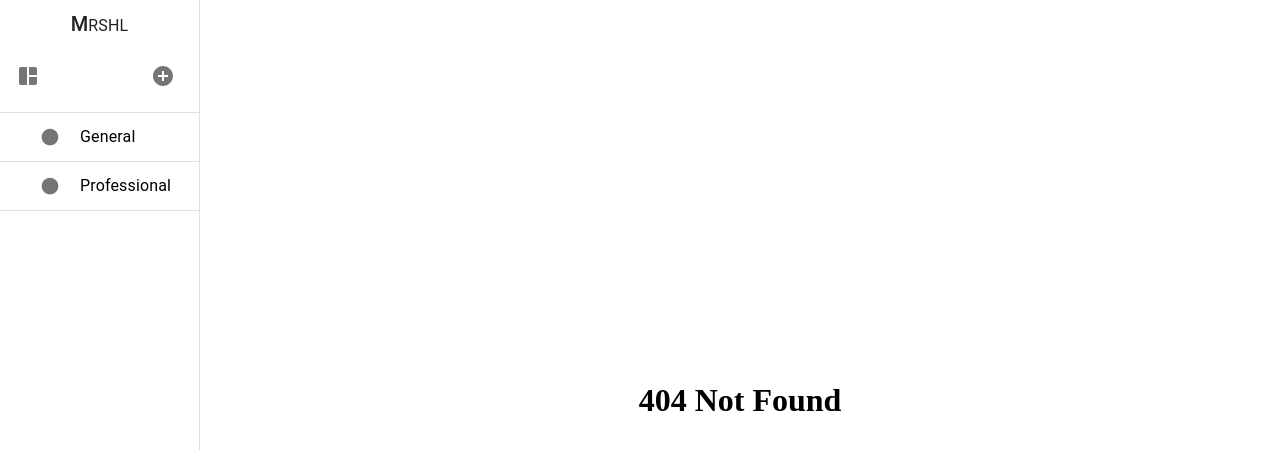
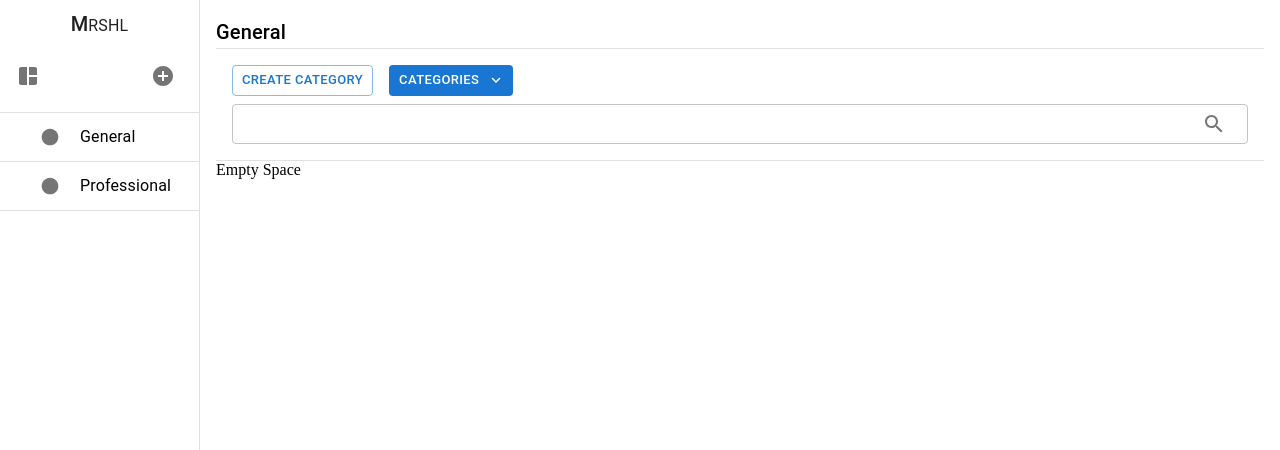
Before and after one commit to Arslan-Soomro/Mrshl-1, a React app: page /boards/1/1 in a window 1280 px wide. Before the commit this address had no page. Shown: the top 450 px of the page. Built offline with nearby package versions, Linux system fonts and the light colour scheme; the HTML template or start-up script is replaced by a standard one.

Commit message:
Add Routing

```diff
--- a/src/App.tsx
+++ b/src/App.tsx
@@ -1,10 +1,9 @@
 import Layout from "./components/Layout";
-import Csidebar from "./components/Csidebar";
 import Header from "./components/Header";
 import useStore from "./utils/store";
 import { Routes, Route } from "react-router-dom";
-import { useEffect } from "react";
-import SmartCardsList from "./components/SmartCardsList";
+import SmartSidebar from "./components/SmartSidebar";
+import RouteCardsList from "./components/RouteCardsList";
 
 //TODO make layout of cardslist responsive
 
@@ -14,7 +13,59 @@ function App() {
   return (
     <div className="App">
       <Routes>
-        {/*boards.map((item) => {
+
+        <Route path="/boards/:boardId/:catName"
+          element={
+            <Layout
+              side={
+                <SmartSidebar />
+              }
+              content={
+                <>
+                  <Header />
+                  <RouteCardsList />
+                </>
+              }
+            />
+          }
+        />
+
+        <Route
+          path="*"
+          element={
+            <Layout
+              side={<SmartSidebar />}
+              content={
+                <div
+                  style={{
+                    width: "100%",
+                    height: "100%",
+                    display: "flex",
+                    justifyContent: "center",
+                    alignItems: "center",
+                  }}
+                >
+                  <h1>404 Not Found</h1>
+                </div>
+              }
+            />
+          }
+        />
+      </Routes>
+    </div>
+  );
+}
+
+export default App;
+/*
+                <Csidebar
+                  sidebarItems={boards.map((item) => ({
+                    id: item.id,
+                    name: item.name,
+                  }))}
+                />*/
+
+                        /*boards.map((item) => {
           return (
             <Route
               path={item.name}
@@ -38,41 +89,4 @@ function App() {
               }
             />
           );
-        })*/}
-
-
-
-        <Route
-          path="*"
-          element={
-            <Layout
-              side={
-                <Csidebar
-                  sidebarItems={boards.map((item) => ({
-                    id: item.id,
-                    name: item.name,
-                  }))}
-                />
-              }
-              content={
-                <div
-                  style={{
-                    width: "100%",
-                    height: "100%",
-                    display: "flex",
-                    justifyContent: "center",
-                    alignItems: "center",
-                  }}
-                >
-                  <h1>404 Not Found</h1>
-                </div>
-              }
-            />
-          }
-        />
-      </Routes>
-    </div>
-  );
-}
-
-export default App;
+        })*/
--- /dev/null
+++ b/src/components/RouteCardsList.tsx
@@ -0,0 +1,18 @@
+import SmartCardsList from "./SmartCardsList";
+import { useParams } from "react-router-dom";
+
+const RouteCardsList = () => {
+
+    const { boardId, catName } = useParams();
+
+    if(boardId != undefined && catName != undefined){
+        return(
+            <SmartCardsList boardId={Number(boardId)} catName={catName} />
+        )
+    }else{
+        return <p>Incorrect URL</p>
+    }
+
+};
+
+export default RouteCardsList;
--- /dev/null
+++ b/src/components/SmartSidebar.tsx
@@ -0,0 +1,14 @@
+import useStore from "../utils/store";
+import Csidebar from "./Csidebar";
+
+const SmartSidebar = () => {
+
+    const boards = useStore((state) => state.boards);
+
+    return (
+        <Csidebar sidebarItems={boards.map((item) => ({id: item.id, name: item.name}))} />
+    );
+
+};
+
+export default SmartSidebar;
```
Also changed, not shown: src/components/TestRoute.tsx (added, +16 -0 lines).
